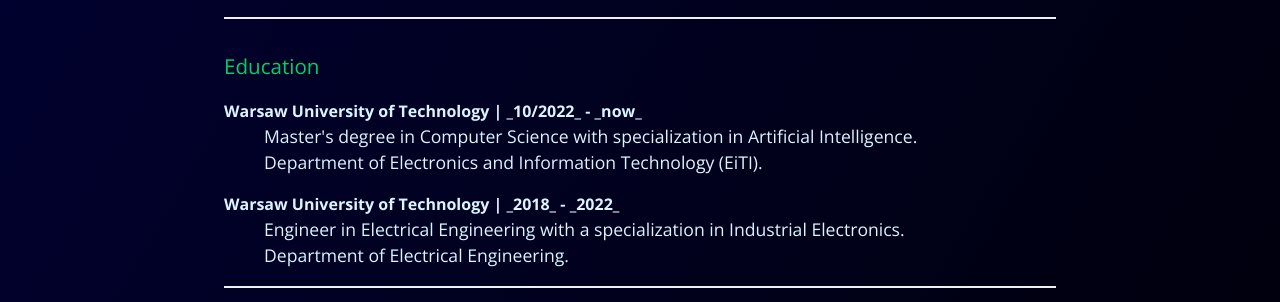
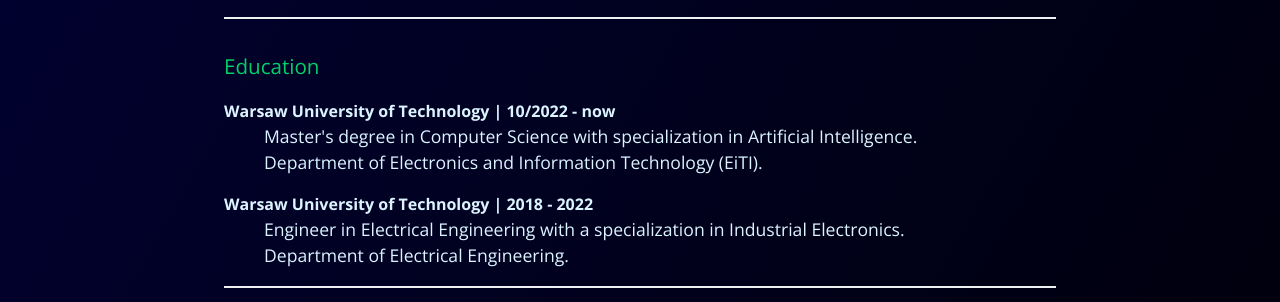
Before and after one commit to jkwiatk1/jk_website, a Jekyll site: the page built from _pages/about.md, in a window 1280 px wide. Shown: the part 576-878 px from the top of the page. Built offline with Jekyll 4.4.1, drawn with Linux system fonts in a browser that asks for light colours.

Commit message:
Delete _ before date

```diff
--- a/_pages/about.md
+++ b/_pages/about.md
@@ -14,10 +14,10 @@ I am developing my competence in the field of artificial intelligence. I enjoy l
 * * *
 ### Education
 <dl>
-<dt>Warsaw University of Technology | _10/2022_ - _now_</dt>
+<dt>Warsaw University of Technology | 10/2022 - now</dt>
 <dd> Master's degree in Computer Science with specialization in Artificial Intelligence. <br>Department of Electronics and Information Technology (EiTI).</dd>
 
-<dt>Warsaw University of Technology | _2018_ - _2022_</dt>
+<dt>Warsaw University of Technology | 2018 - 2022</dt>
 <dd> Engineer in Electrical Engineering with a specialization in Industrial Electronics. <br> Department of Electrical Engineering.</dd>
 </dl>
 
```
